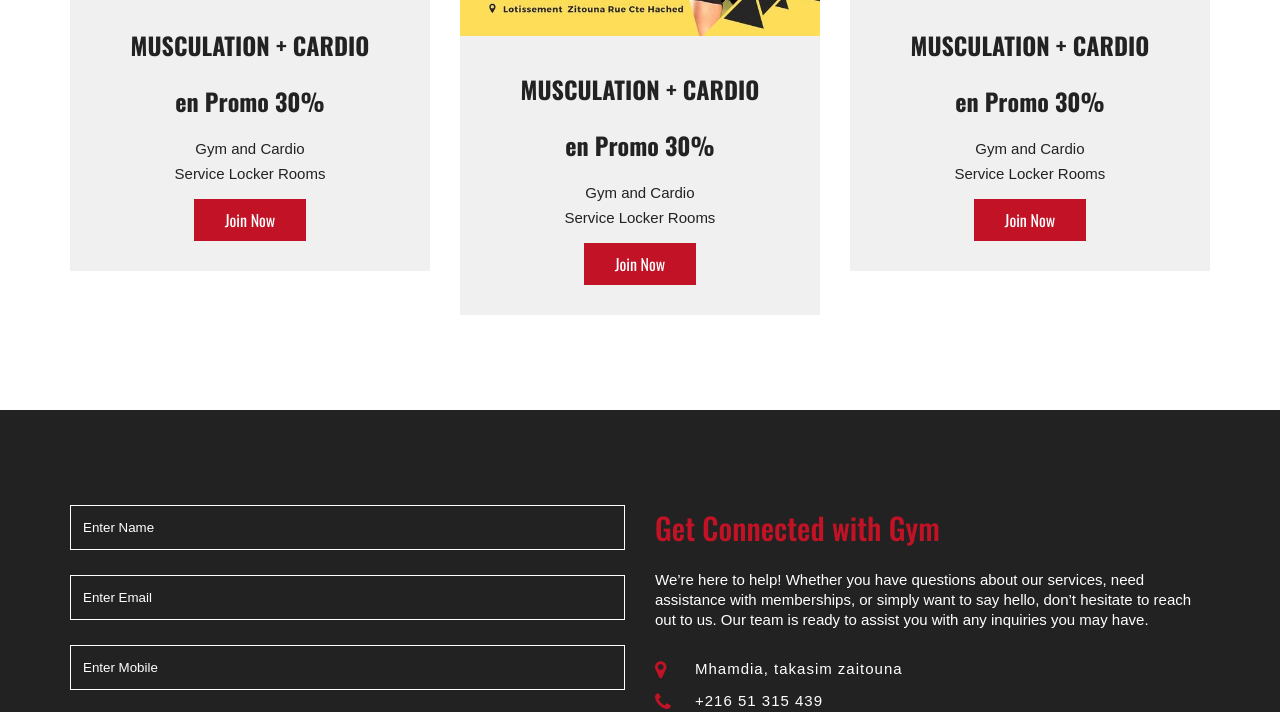
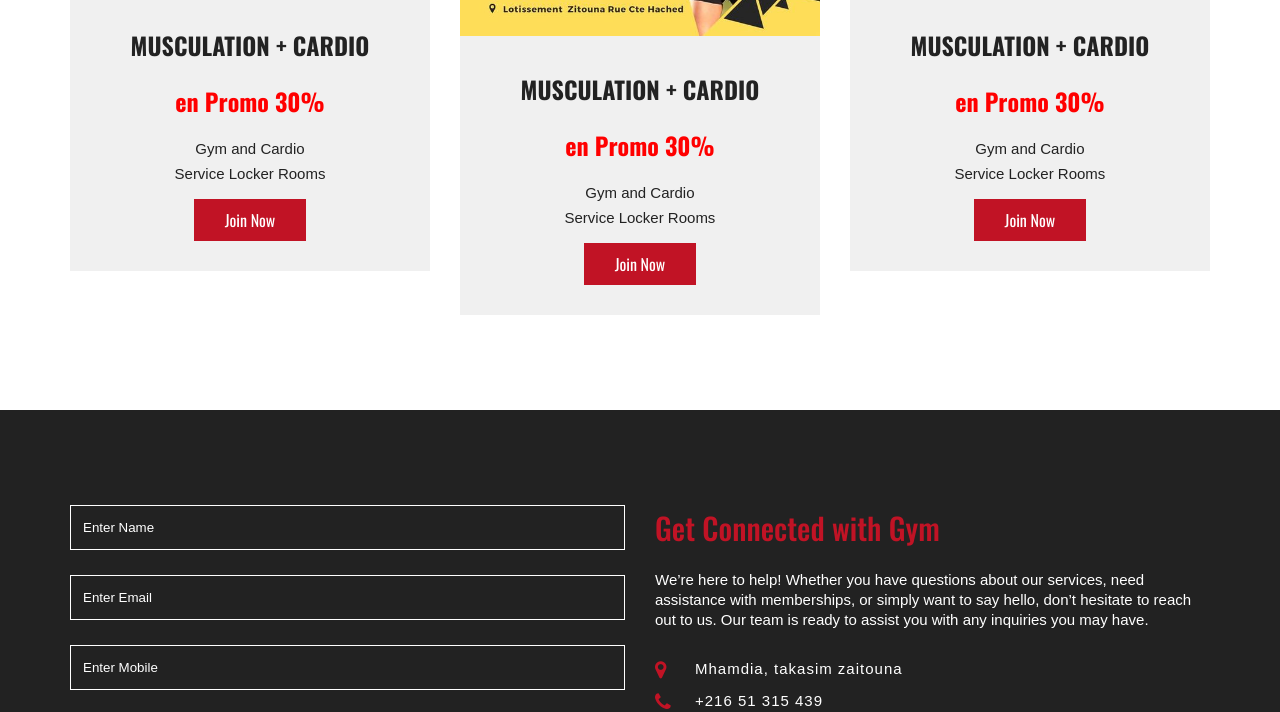
Before and after one commit to ELBO7/LASSOUED-Body-GYM, a plain HTML site: page index.html in a window 1280 px wide. Shown: the part 6087-6799 px from the top of the page. Drawn offline with nearby package versions, Linux system fonts and the light colour scheme.

Commit message:
Update style.css

```diff
--- a/css/style.css
+++ b/css/style.css
@@ -676,6 +676,9 @@ header .ham-burger.active span:nth-child(2){
 	padding:0px 0px 20px;
 	font-weight: 700;
 }
+#Promo{
+	color: #ff0000;
+}
 .price-package .content .box .inner .text p{
  font-size: 15px;
  line-height: 20px;
```
